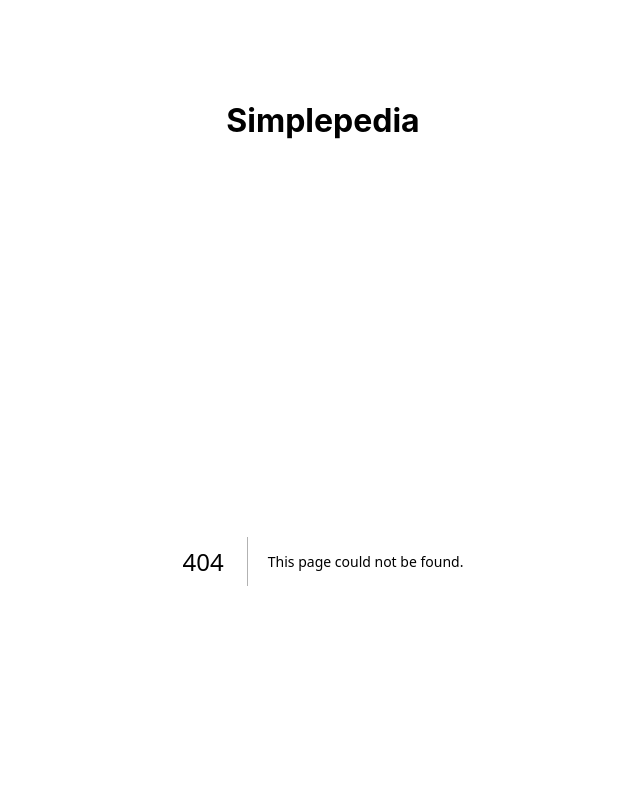
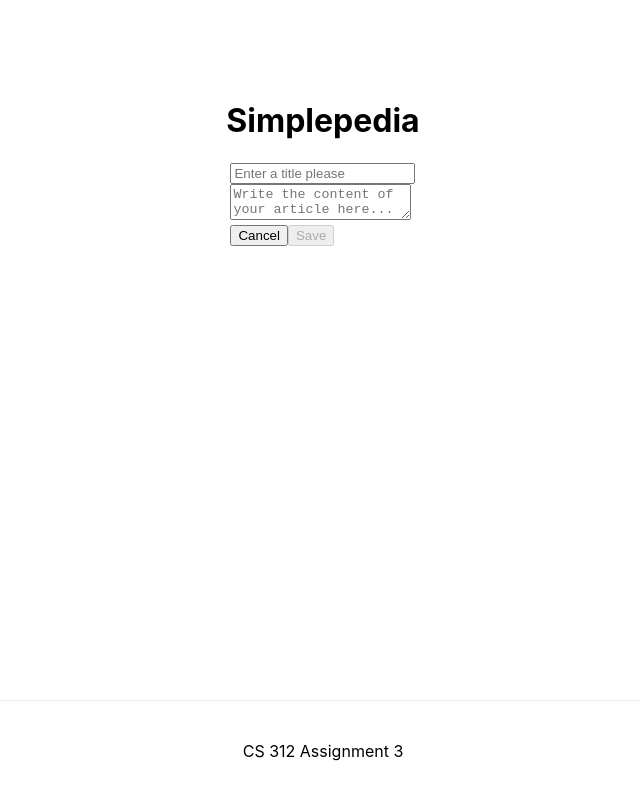
Before and after one commit to Lapocalypsie/SimplepediaProject, a Next.js app: page /edit in a window 1280 px wide. Before the commit this address had no page. Shown: the top 800 px of the page, without its empty margins (317-957 px from the left). Built offline with nearby package versions, Linux system fonts and the light colour scheme.

Commit message:
Editor ?

```diff
--- a/package.json
+++ b/package.json
@@ -22,7 +22,8 @@
     "next": "13.2.1",
     "react": "18.2.0",
     "react-dom": "18.2.0",
-    "react-router-dom": "^6.9.0"
+    "react-router-dom": "^6.9.0",
+    "uuid": "^9.0.0"
   },
   "devDependencies": {
     "@testing-library/jest-dom": "^5.16.5",
--- a/src/components/ButtonBar.js
+++ b/src/components/ButtonBar.js
@@ -15,8 +15,6 @@
 import PropTypes from "prop-types";
 
 export default function ButtonBar({ allowEdit, handleClick }) {
-  console.log(allowEdit);
-
   return (
     <div>
       <button onClick={() => handleClick("add")}>Add</button>
--- a/src/components/Editor.js
+++ b/src/components/Editor.js
@@ -37,14 +37,28 @@
   const saveClick = () => {
     if (title) {
       const date = new Date().toISOString();
-      const newArticle = { title: title, contents: contents, edited: date };
-      complete(newArticle);
-      router.push(`/articles/${newArticle.id}`);
+      if (article !== null) {
+        const newArticle = {
+          id: article.id,
+          title: title,
+          contents: contents,
+          edited: date,
+        };
+        complete(newArticle);
+      } else {
+        const newArticle = {
+          id: 0,
+          title: title,
+          contents: contents,
+          edited: date,
+        };
+        complete(newArticle);
+      }
     }
   };
 
   const cancelClick = () => {
-    router.push(`/articles`);
+    router.back();
   };
 
   useEffect(() => {
@@ -56,7 +70,7 @@
         setContents(article.contents);
       }
     }
-  }, [article, contents, title]);
+  }, [article]);
 
   return (
     <div>
--- a/src/pages/_app.js
+++ b/src/pages/_app.js
@@ -22,7 +22,7 @@
     if (article === undefined) {
       router.push("/articles");
     } else {
-      router.push(`${article.id}`);
+      router.push(`/articles/${article.id}`);
     }
   }
 
--- a/src/pages/articles/edit.js
+++ b/src/pages/edit.js
@@ -1,8 +1,8 @@
 import { useState } from "react";
 import { useRouter } from "next/router";
-import Editor from "../../components/Editor";
-import ArticleShape from "../../components/ArticleShape";
-import styles from "../../styles/Editor.module.css";
+import Editor from "../components/Editor";
+import ArticleShape from "../components/ArticleShape";
+import styles from "../styles/Editor.module.css";
 import PropTypes from "prop-types";
 
 export default function SimplepediaCreator({
@@ -11,7 +11,6 @@
   setCurrentArticle,
 }) {
   const router = useRouter();
-  // eslint-disable-next-line no-unused-vars
   const [article, setArticle] = useState(null);
 
   const complete = (newArticle) => {
@@ -29,6 +28,7 @@
       setCollection([...collection, createdArticle]);
       // Set the current article to the newly created one
       setCurrentArticle(createdArticle);
+      setArticle(createdArticle);
     } else {
       // User canceled, go back to previous page
       router.back();
```
Also changed, not shown: src/components/IndexBar.js (+7 -4 lines), src/pages/articles/[id]/edit.js (+16 -7 lines), 1 other file (tests, documents, lock files or other folders).
